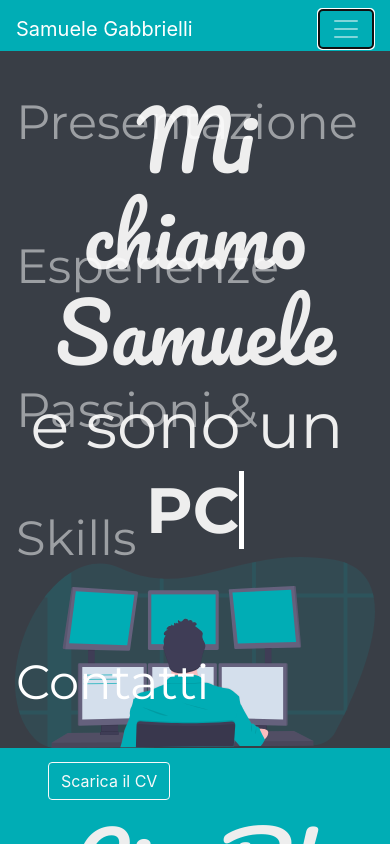
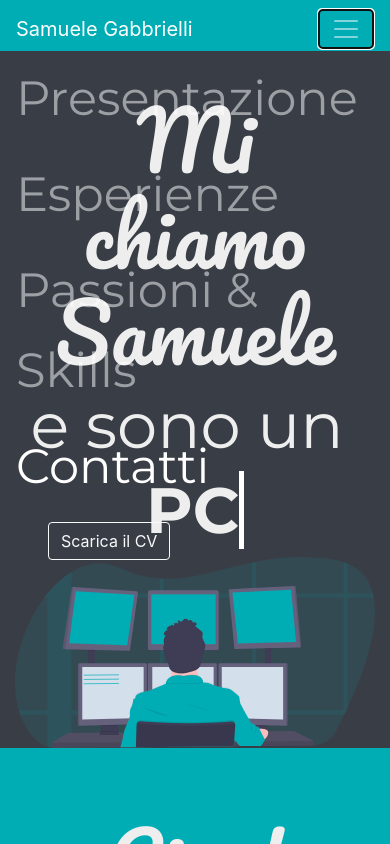
Before and after one commit to samugabb/cv, a plain HTML site: page index.html in a window 390 px wide. Both pictures are taken after a click on the button "Toggle navigation". Shown: the top 844 px of the page. Drawn offline with nearby package versions, Linux system fonts and the light colour scheme.

Commit message:
Add files via upload

```diff
--- a/css/styles.css
+++ b/css/styles.css
@@ -217,7 +217,7 @@ ul {
   }
   li {
 	font-size: 3rem;
-	line-height: 8rem;
+	line-height: 5rem;
   }
   h1 {
 	font-size: 5rem;
--- a/index.html
+++ b/index.html
@@ -87,7 +87,7 @@
     <!-- PROFILE INFO -->
     <section id="profile">
       <div class="profile-info">
-        <h1 style="padding-top: 4rem;">CiaoB!</h1>
+        <h1 style="padding-top: 4rem;">Ciao!</h1>
         <img src="images/profile.jpg" class="profile-img" alt="">
         <!-- <img src="https://lh3.googleusercontent.com/a-/AOh14GjXYRf1th4KF03_U6SB_cnTALg8q-eOutzsf-Z0qyI=s96-c-rg-br100" style="padding: 1rem;" alt=""> -->
         <p style="text-align: justify; padding-bottom: 2rem;">Ho 23 anni e sono follemente innamorato dei computer.
```
